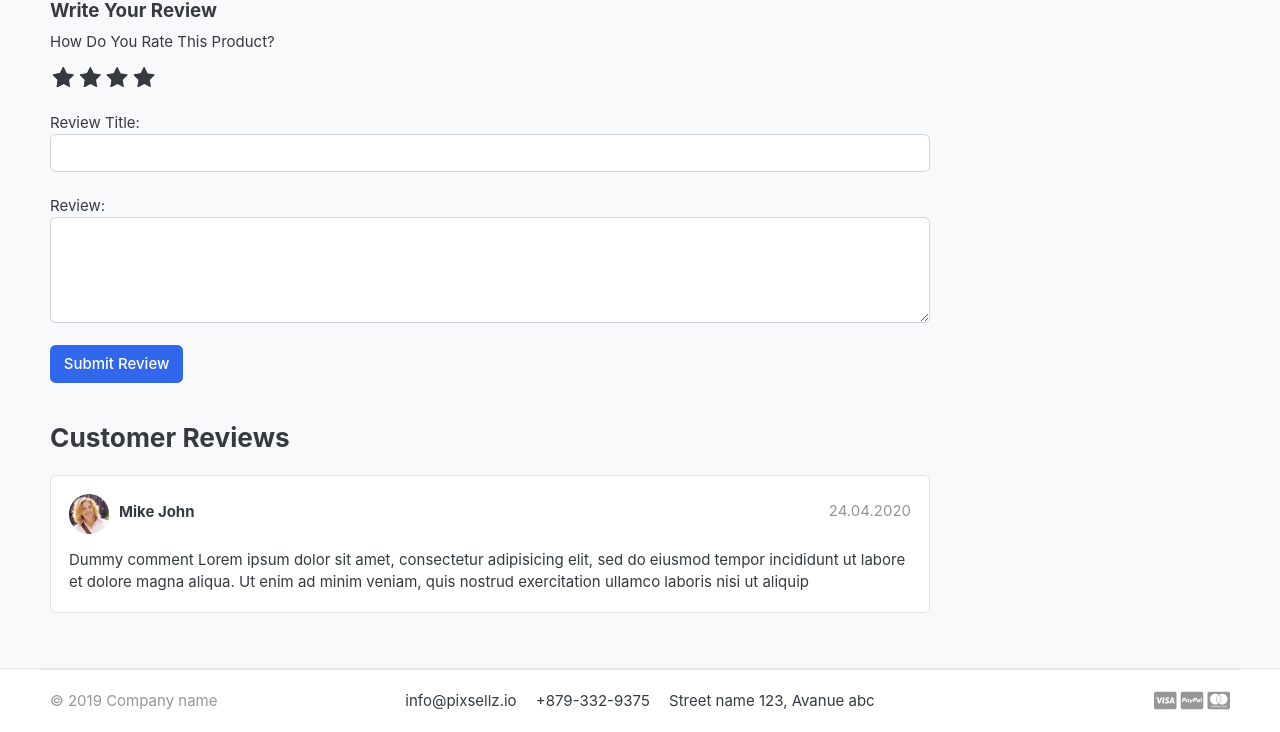
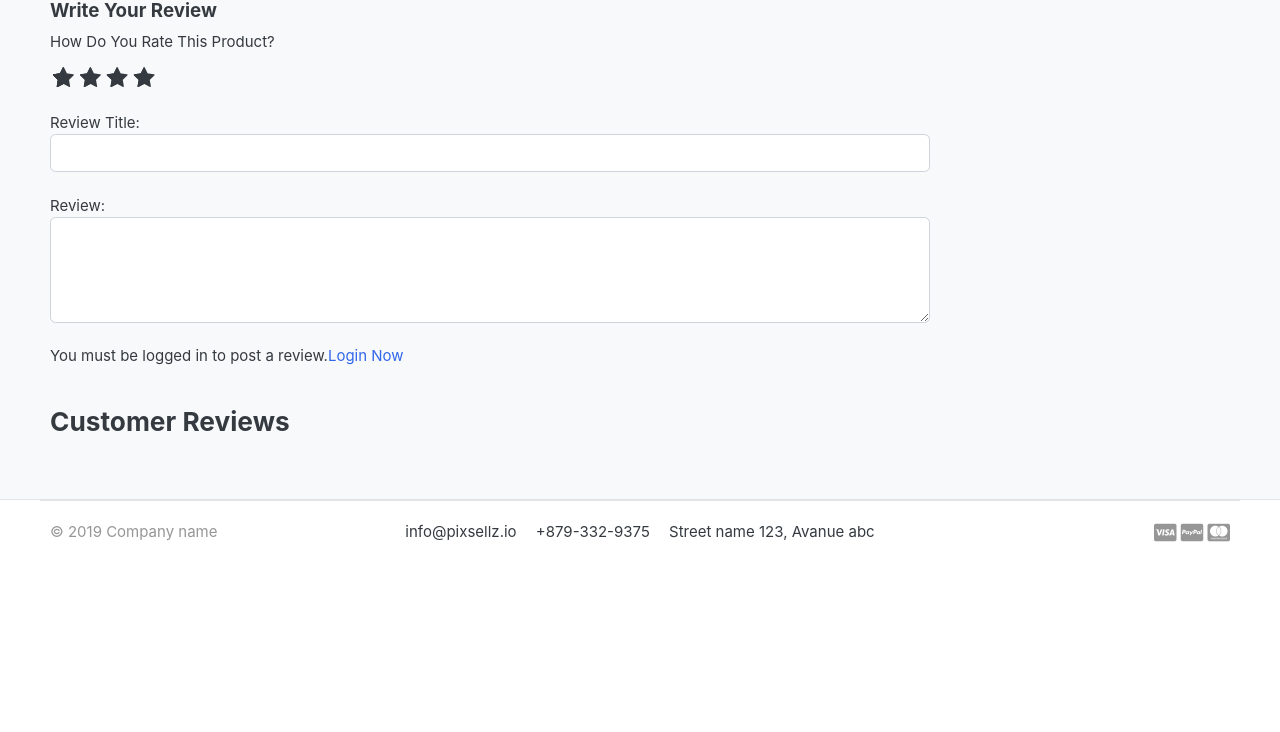
Before and after one commit to SanketKesharwani/GreatKart, a Django app: a page that uses templates/store/product_detail.html in a window 1280 px wide. Shown: the part 643-1375 px from the top of the page. After the commit the page ends 1185 px from the top, so only its background shows below. Run offline with Django 3.2, Linux system fonts and the light colour scheme; tables that the repository leaves empty hold one stand-in row (values such as "Sample post"); grey boxes marked "Sample" are stand-in pictures; some libraries are stand-ins or nearby versions; some web fonts are replaced.

Commit message:
review template change

```diff
--- a/templates/store/product_detail.html
+++ b/templates/store/product_detail.html
@@ -74,6 +74,7 @@
 
 
 	<form action="{% url 'submit_review' single_product.id %}" method="POST">
+		{% csrf_token %}
 		<h5>Write Your Review</h5>
 		<div>
 			<label>How Do You Rate This Product?</label>
@@ -97,32 +98,45 @@
 			Review:
 			<textarea name="review" rows="4" class="form-control"></textarea>
 			<br>
+			{% if user.is_authenticated %}
 			<input type="submit" name="" value="Submit Review" class="btn btn-primary">
+			{% else %}
+			<p>You must be logged in to post a review.<span><a href="{% url 'login' %}">Login Now</a></span></p>
+			{% endif %}
 		</div>
 		{% include "includes/alerts.html" %}
 	</form>
 			<br>
 			<header class="section-heading">
-				<h3>Customer Reviews </h3>
+				<h3>Customer Reviews</h3>
 			</header>
+
+{% for review in reviews %}
 
 	<article class="box mb-3">
 		<div class="icontext w-100">
-			<img src="{% static "./images/avatars/avatar1.jpg" %}" class="img-xs icon rounded-circle">
 			<div class="text">
-				<span class="date text-muted float-md-right">24.04.2020 </span>
-				<h6 class="mb-1">Mike John </h6>
-
+				<span class="date text-muted float-md-right">{{review.updated_at}}</span>
+				<h6 class="mb-1">{{review.user.first_name}}</h6>
+					<div>
+						<span>
+							<i class="fa fa-star{% if review.rating == 0.5 %}-half-o{% elif review.rating < 1 %}-o {% endif %}" arial-hidden = "true"></i>
+							<i class="fa fa-star{% if review.rating == 1.5 %}-half-o{% elif review.rating < 2 %}-o {% endif %}" arial-hidden = "true"></i>
+							<i class="fa fa-star{% if review.rating == 2.5 %}-half-o{% elif review.rating < 3 %}-o {% endif %}" arial-hidden = "true"></i>
+							<i class="fa fa-star{% if review.rating == 3.5 %}-half-o{% elif review.rating < 4 %}-o {% endif %}" arial-hidden = "true"></i>
+							<i class="fa fa-star{% if review.rating == 4.5 %}-half-o{% elif review.rating < 5 %}-o {% endif %}" arial-hidden = "true"></i>
+						</span>
+					</div>
 			</div>
 		</div> <!-- icontext.// -->
 		<div class="mt-3">
+			<h6>{{review.subject}}</h6>
 			<p>
-				Dummy comment Lorem ipsum dolor sit amet, consectetur adipisicing elit, sed do eiusmod
-				tempor incididunt ut labore et dolore magna aliqua. Ut enim ad minim veniam,
-				quis nostrud exercitation ullamco laboris nisi ut aliquip
+			{{review.review}}
 			</p>
 		</div>
 	</article>
+	{% endfor %}
 
 
 
```
